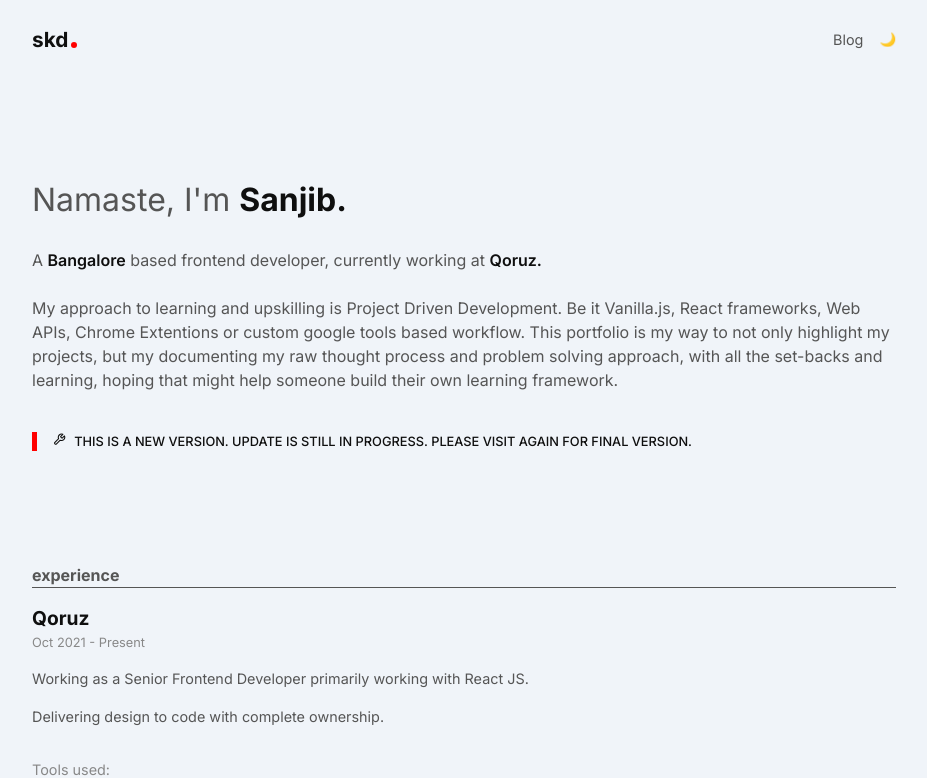
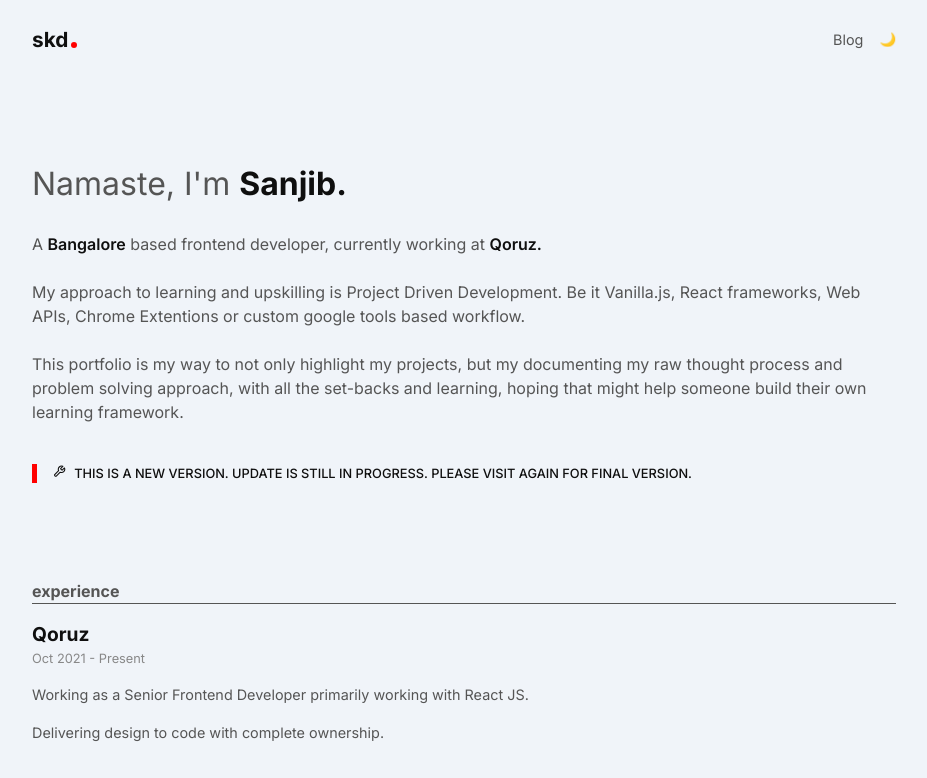
Before and after one commit to sanjibdey104/portfolio-v1, a Next.js app: page / in a window 1280 px wide. Shown: the top 778 px of the page, without its empty margins (176-1103 px from the left). Built offline with nearby package versions, Linux system fonts and the light colour scheme.

Commit message:
style: brief section spacing

```diff
--- a/pages/index.js
+++ b/pages/index.js
@@ -3,7 +3,7 @@ import WorkHistory from "../components/WorkHistory";
 import UnderConstructionMsg from "../components/UnderConstructionMsg";
 
 const Homepage = styled.main`
-  gap: 6rem;
+  gap: 5rem;
 
   .section-title {
     font-size: 1rem;
@@ -66,18 +66,6 @@ const Intro = styled.section`
       color: var(--fg-deep);
     }
   }
-
-  .in-progress {
-    border-left: 5px solid red;
-    height: 20px;
-    padding-left: 1rem;
-    align-items: center;
-    gap: 5px;
-
-    font-size: 0.8rem;
-    font-weight: 500;
-    color: var(--fg-deep);
-  }
 `;
 
 const Home = () => {
@@ -104,10 +92,14 @@ const Home = () => {
         <p className="prose">
           My approach to learning and upskilling is Project Driven Development.
           Be it Vanilla.js, React frameworks, Web APIs, Chrome Extentions or
-          custom google tools based workflow. This portfolio is my way to not
-          only highlight my projects, but my documenting my raw thought process
-          and problem solving approach, with all the set-backs and learning,
-          hoping that might help someone build their own learning framework.
+          custom google tools based workflow.
+        </p>
+
+        <p className="prose">
+          This portfolio is my way to not only highlight my projects, but my
+          documenting my raw thought process and problem solving approach, with
+          all the set-backs and learning, hoping that might help someone build
+          their own learning framework.
         </p>
 
         <UnderConstructionMsg />
--- a/styles/globalStyles.js
+++ b/styles/globalStyles.js
@@ -121,7 +121,7 @@ const GlobalStyles = createGlobalStyle`
 
         display: flex;
         flex-direction: column;
-        gap: 6rem;
+        gap: 5rem;
 
         @media (max-width: 768px) {
             width: 100%;
```
